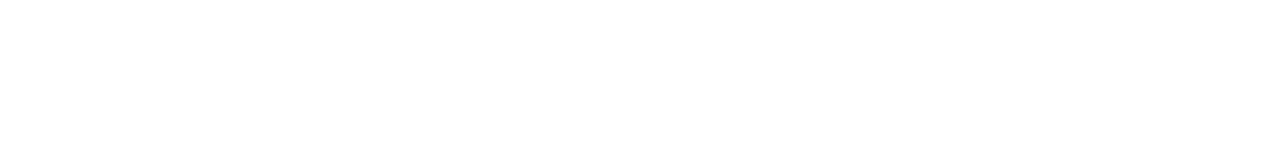
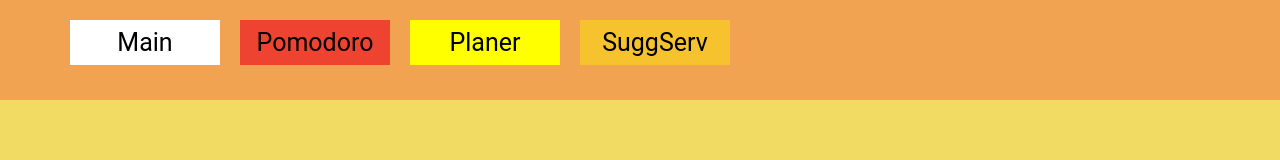
Before and after one commit to maxeleron/MaxEff, a plain HTML site: page pomodoro.html in a window 1280 px wide. Drawn offline with Linux system fonts and the light colour scheme.

Commit message:
0.02 version
- Added css that change header view;
- Added navigation.

```diff
--- a/css/styles.css
+++ b/css/styles.css
@@ -0,0 +1,83 @@
+/*All page BEGIN*/
+*{
+	/*Position*/
+	margin: 0px;
+   padding: 0px;
+
+   /*Font*/
+   text-decoration: none;
+}
+
+body {
+	/*View*/
+	background: #F1DB62;
+	/*Font*/
+	font-family: Roboto, sans-serif;
+	line-height: 1.154em;
+	font-weight: 400;
+}
+/*All page END*/
+/*Header BEGIN*/
+#pageHeader {
+	/*Properties*/
+	width: 100%;
+	height: 100px;
+	/*View*/
+	background: #F1A351;
+	/*Position*/
+	position: relative;
+	/*Font*/
+	color: #000;
+	line-height: 25px;
+	font-size: 25px;
+	text-align: center;
+}
+
+nav#items {
+	/*Position*/
+	position: absolute;
+	margin-top: 20px;
+	margin-left: 50px;
+}
+
+nav#items li{
+	/*Properties*/
+	display: block;
+	width: 150px;
+	height: 25px;
+	/*View*/
+	padding-top: 10px;
+	padding-bottom: 0px;
+	list-style: none;
+	/*Position*/
+	position: relative;
+	float: left;
+	margin-left: 20px;
+}
+nav#items li a{
+	/*Properties*/
+	display: block;
+	width: 100%;
+	height: 100%;
+	/*View*/
+	background: inherit;
+	/*Position*/
+	position: absolute;
+	/*Font*/
+	color: #000;
+}
+
+#mainNav{
+	margin-left: 0px;
+	background: white;
+}
+#pomodoroNav{
+	background: #ED4330;
+}
+#planerNav{
+	background: yellow;
+}
+#suggservNav{
+	background: #F6C22E;
+}
+/*Header END*/
--- a/pomodoro.html
+++ b/pomodoro.html
@@ -10,7 +10,12 @@
 </head>
 <body>
 	<header id="pageHeader">
-
+		<nav id="items">
+			<li id="mainNav"><a href="">Main</a></li>
+			<li id="pomodoroNav"><a href="">Pomodoro</a></li>
+			<li id="planerNav"><a href="">Planer</a></li>
+			<li id="suggservNav"><a href="">SuggServ</a></li>
+		</nav>
 	</header>
 	<main id="pageMain">
 
```
